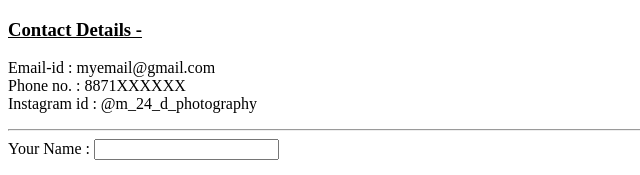
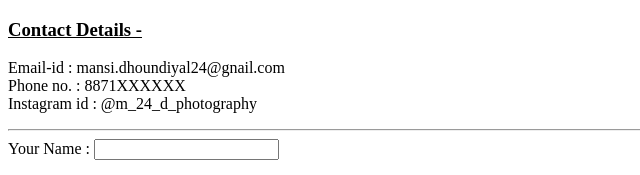
Before and after one commit to Mansi2412-web/CV, a plain HTML site: page contact.html in a window 1280 px wide. Shown: the top 175 px of the page, 0-640 px from the left. Drawn offline with Linux system fonts and the light colour scheme.

Commit message:
Update email address

```diff
--- a/contact.html
+++ b/contact.html
@@ -8,7 +8,7 @@
 </head>
 <body>
      <h3><u> Contact Details - </u></h3>
-     <p>Email-id : myemail@gmail.com <br> Phone no. : 8871XXXXXX <br> Instagram id : @m_24_d_photography</p>
+     <p>Email-id : mansi.dhoundiyal24@gnail.com <br> Phone no. : 8871XXXXXX <br> Instagram id : @m_24_d_photography</p>
      <hr>
      <form action="mailto:info@myemail24@gmail.com" enctype="text/plain">
           <label">Your Name : </label>
```
